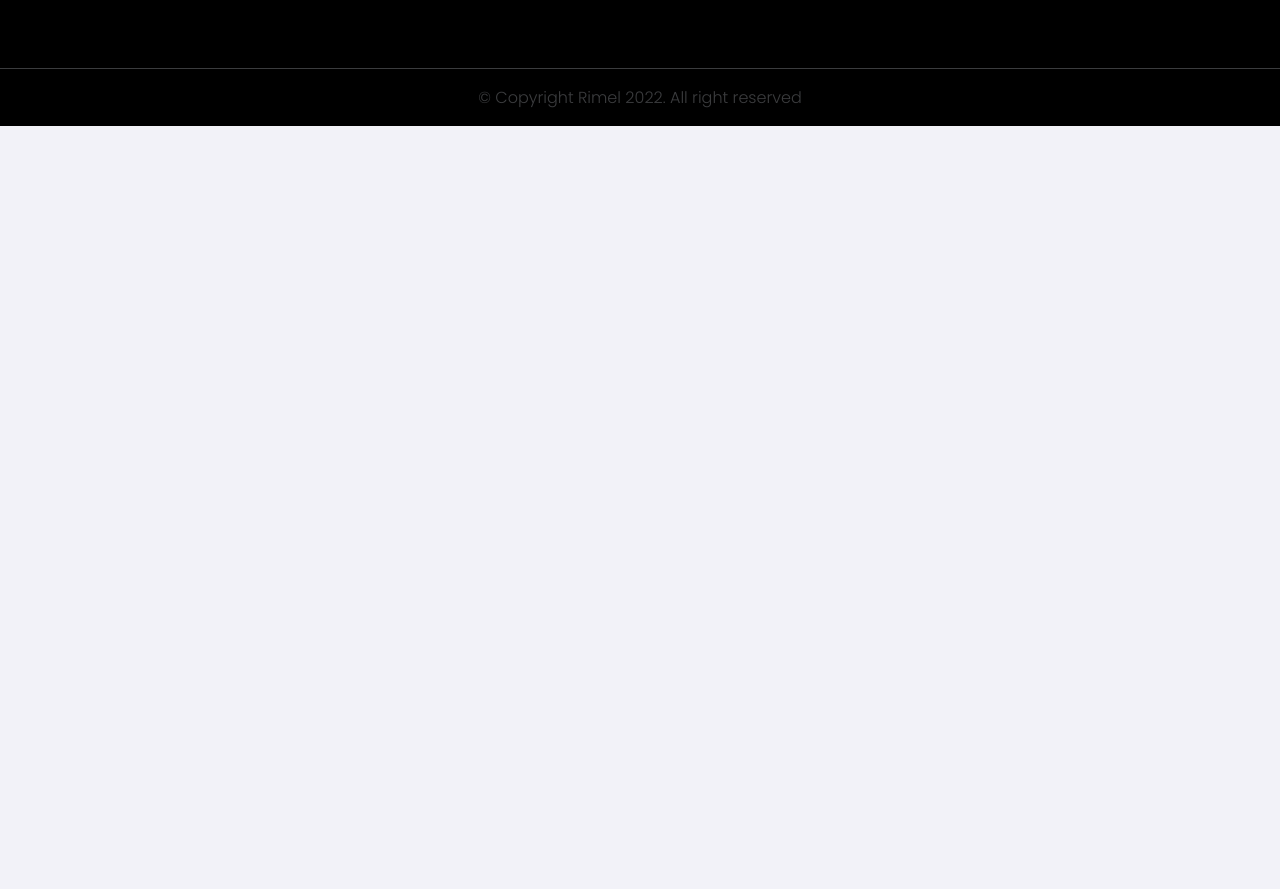
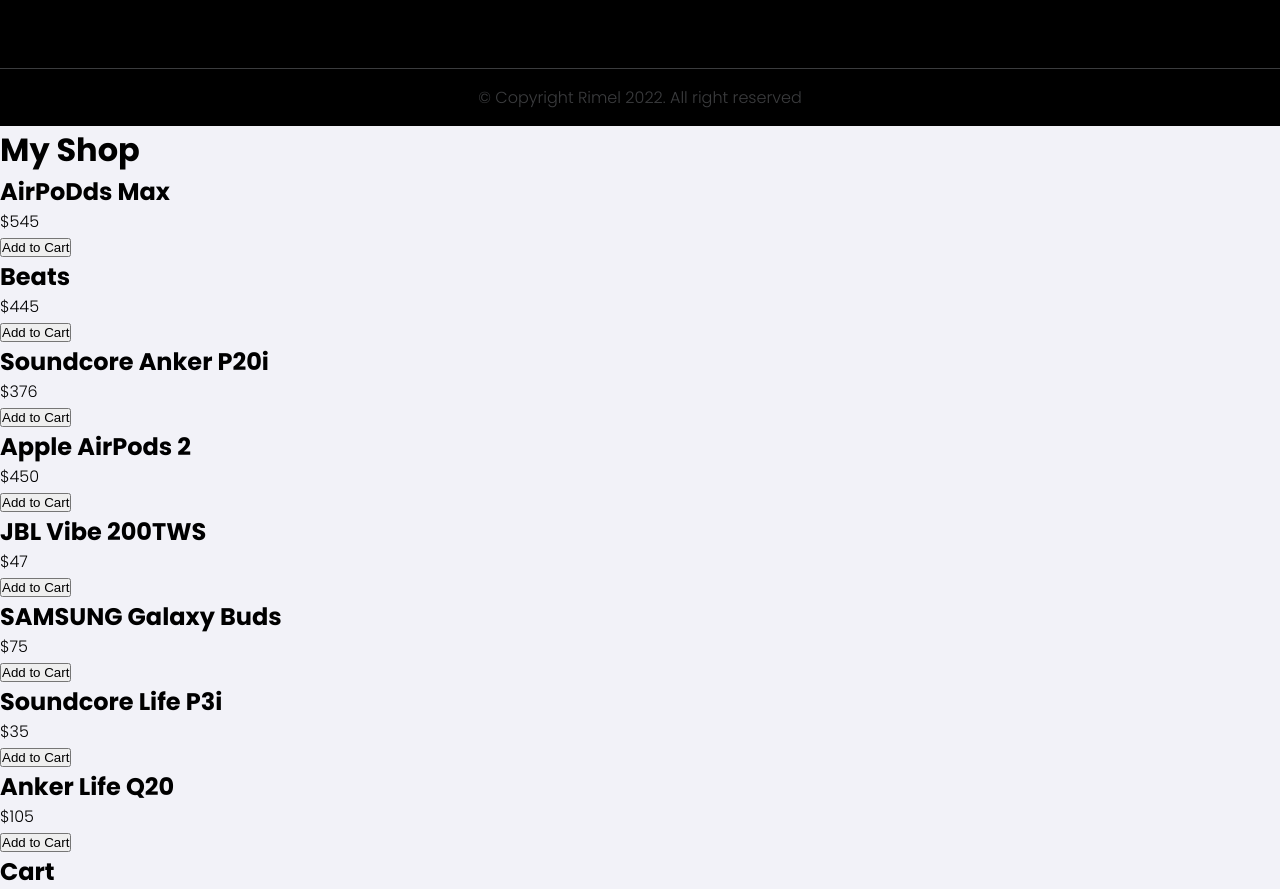
Before and after one commit to ebukaobiajulu/project1, a React (Create React App) app: page /mycart in a window 1280 px wide. Shown: the part 580-1469 px from the top of the page. Before the commit the page ends 800 px from the top, so only its background shows below. Built offline with nearby package versions, Linux system fonts and the light colour scheme.

Commit message:
made changes

```diff
--- a/src/App.js
+++ b/src/App.js
@@ -8,6 +8,8 @@
 import { BrowserRouter, Route, Routes } from "react-router-dom";
 import "./App.css";
 import ProductDetails from "./pages/Product-Details/ProductDetails.jsx";
+
+import AddToCartButton from "./components/AddToCartButton/AddToCartButton.jsx";
 
 function App() {
   return (
@@ -25,6 +27,7 @@
           <Route path="/checkout" element={<Checkout />} />
         </Routes>
         <Footer />
+        <AddToCartButton />
       </BrowserRouter>
     </div>
   );
--- a/src/components/AddToCartButton/AddToCartButton.jsx
+++ b/src/components/AddToCartButton/AddToCartButton.jsx
@@ -0,0 +1,52 @@
+import React, { useState } from "react";
+import data_product from "../../assets/data";
+import { Link } from "react-router-dom";
+
+const AddToCartButton = () => {
+  const [cart, setCart] = useState([]);
+
+  const addToCart = (item) => {
+    setCart([...cart, item]);
+  };
+
+  return (
+    <div>
+      <h1>My Shop</h1>
+      <ProductList addToCart={addToCart} />
+      <Cart cart={cart} />
+    </div>
+  );
+};
+
+const ProductList = ({ addToCart }) => {
+  return (
+    <div>
+      {data_product.map((product) => (
+        <div key={product.id}>
+          <h2>{product.productName}</h2>
+          <p>${product.productPrice}</p>
+          <Link to={"/mycart"}>
+            <button onClick={() => addToCart(product)}>Add to Cart</button>
+          </Link>
+        </div>
+      ))}
+    </div>
+  );
+};
+
+const Cart = ({ cart }) => {
+  return (
+    <div>
+      <h2>Cart</h2>
+      <ul>
+        {cart.map((item, index) => (
+          <li key={index}>
+            {item.productName} - ${item.productPrice}
+          </li>
+        ))}
+      </ul>
+    </div>
+  );
+};
+
+export default AddToCartButton;
--- a/src/components/Button/button.css
+++ /dev/null
@@ -1,15 +0,0 @@
-*{
-    padding: 0; margin: 0; box-sizing: border-box;
-}
-
-.addToCartBtn{
-    background-color: #24293F;
-    color: #fff;
-    padding: 0.5rem;
-    outline: none;
-    border: none;
-    width: 100%;
-    border-radius: 0.75rem;
-    margin-top: 0.5rem;
-    cursor: pointer;
-}
--- a/src/components/CartItems/CartItems.jsx
+++ b/src/components/CartItems/CartItems.jsx
@@ -15,7 +15,7 @@
       <div className="conltainer">
         <div className="page-navigation">
           <Link to={"/"}>
-            <p>Products</p>
+            <p>Home</p>
           </Link>
           /MyCart
         </div>
@@ -49,7 +49,7 @@
 
           {data_product.map((e)=>{
             if (cartItems[e.id] > 0){
-                <div className="order-summary-right">
+                return <div className="order-summary-right">
             <h2>Order summary</h2>
             <div className="flex-mycart">
               <p>Subtotal</p>
--- a/src/components/CartItems/cart-items.css
+++ b/src/components/CartItems/cart-items.css
@@ -9,13 +9,17 @@
     justify-content: space-between;
     margin-top: 1.75rem;
 }
+.cart-items-col{
+    display: flex;
+    gap: 3rem;
+}
+
 .cart-items-left{
-    display: flex;
-    flex-direction: column;
-}
-.order-summary-right{
-    padding: 1.5rem;
+    padding: 1rem;
+    display: block;
     background-color: #fff;
+    height: 50%;
+    /* width: 100%; */
     border-radius: 1rem;
 }
 .cart-button{
--- a/src/components/Hamburger/hamburger.css
+++ b/src/components/Hamburger/hamburger.css
@@ -1,11 +1,11 @@
 .hamburger-menu {
     position: relative;
     z-index: 50;
+    overflow: hidden;
     display: none;
   }
 
   .hamburger-icon {
-    background: none;
     border: none;
     cursor: pointer;
     display: flex;
@@ -14,6 +14,9 @@
     height: 24px;
     width: 30px;
     z-index: 10;
+    position: fixed;
+    top: 20px;
+
   }
 
   .line {
@@ -39,18 +42,23 @@
     background: #fff;
     border: 1px solid #ccc;
     box-shadow: 0 8px 16px rgba(0,0,0,0.2);
-    position: absolute;
-    right: 0;
-    top: 40px;
-    width: 200px;
-    /* width: 100vw; */
-    /* height: 100vh; */
+    position: fixed;
+    top: 0;
+    left: 0;
+    width: 100vw;
+    height: 100vh;
   }
 
   .menu ul {
     list-style: none;
     margin: 0;
     padding: 0;
+    /* display: flex; */
+    flex-direction: column;
+    position: fixed;
+    top:50%;
+    right: 30%;
+    transform: translate(-50%, -50%);
   }
 
   .menu ul li {
--- a/src/components/Products/ProductCard.jsx
+++ b/src/components/Products/ProductCard.jsx
@@ -1,11 +1,16 @@
-import React from "react";
+import React, {useContext} from "react";
 import { Link } from "react-router-dom";
-// import AddToCartButton from "../Button/AddToCartButton";
+import { ShopContext } from "../../Context/ShopContext";
+import AddToCartButton from "../AddToCartButton/AddToCartButton";
 import LikeImg from "../../assets/like.png";
 import Ratings from "../../assets/rating.png";
 import "./products.css";
 
 const ProductCard = (props) => {
+  const {product} = props
+
+  const {addToCart} = useContext(ShopContext)
+
   return (
     <div>
       <div className="card">
@@ -25,7 +30,7 @@
             <img src={Ratings} alt="" />
             <p>{props.review}</p>
           </div>
-          <button className="addtocart-btn">Add to Cart</button>
+          <button className="addtocart-btn" onClick={()=>addToCart(product)}>Add to Cart</button>
         </div>
       </div>
     </div>
```
Also changed, not shown: src/components/Button/AddToCartButton.jsx (deleted, +0 -15 lines).
